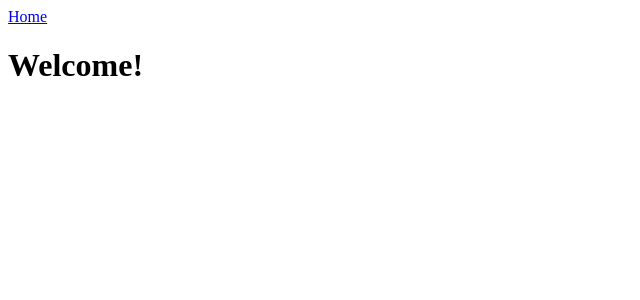
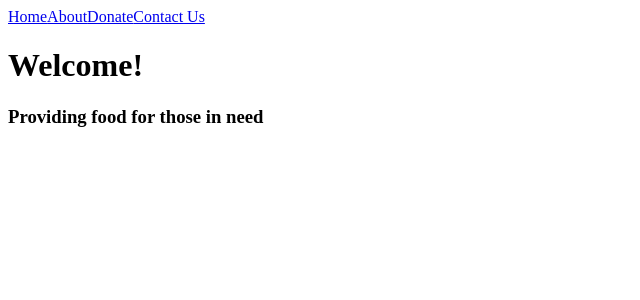
Before and after one commit to officiallyakshay/food-basket, a React app: page /#/ in a window 1280 px wide. Shown: the top 300 px of the page, without its empty margins (0-640 px from the left). Built offline with nearby package versions, Linux system fonts and the light colour scheme.

Commit message:
progress

```diff
--- a/package.json
+++ b/package.json
@@ -8,7 +8,7 @@
     "webpack": "webpack --watch",
     "webpack:dev": "webpack --watch --mode=production",
     "start:dev": "nodemon server/index.js --ignore dist/ --ignore src/ & npm run webpack:dev",
-    "start": "node server/index.js"
+    "start": "nodemon server/index.js"
   },
   "babel": {
     "presets": [
--- /dev/null
+++ b/src/About.js
@@ -0,0 +1,11 @@
+import React from 'react';
+
+const About = () => {
+  return (
+    <div>
+      <h1>About us</h1>
+    </div>
+  );
+}
+
+export default About;
--- a/src/Home.js
+++ b/src/Home.js
@@ -4,6 +4,7 @@ const Home = () => {
   return (
     <div>
       <h1>Welcome!</h1>
+      <h3>Providing food for those in need</h3>
     </div>
   );
 }
--- a/src/Nav.js
+++ b/src/Nav.js
@@ -6,6 +6,9 @@ const Nav = () => {
     <header>
       <nav>
         <NavLink to='/'>Home</NavLink>
+        <NavLink to='/about'>About</NavLink>
+        <NavLink to='/donate'>Donate</NavLink>
+        <NavLink to='/contactus'>Contact Us</NavLink>
       </nav>
     </header>
   );
--- a/src/Routes.js
+++ b/src/Routes.js
@@ -1,12 +1,14 @@
 import React from 'react';
 import { Route, Switch } from 'react-router-dom';
 import Home from './Home';
+import About from './About';
 
 class Routes extends React.Component {
   render() {
     return (
       <Switch>
         <Route exact path='/' component = { Home } />
+        <Route exact path='/about' component = { About } />
       </Switch>
     );
   };
```
Also changed, not shown: 2 other files (tests, documents, lock files or other folders).
